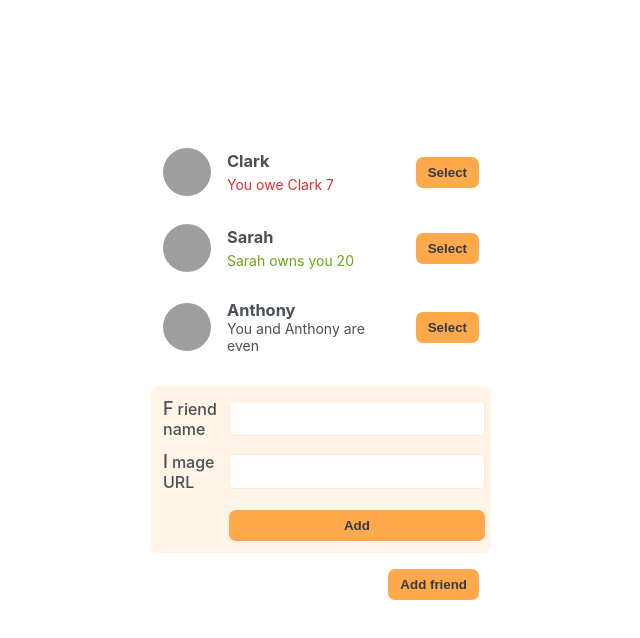
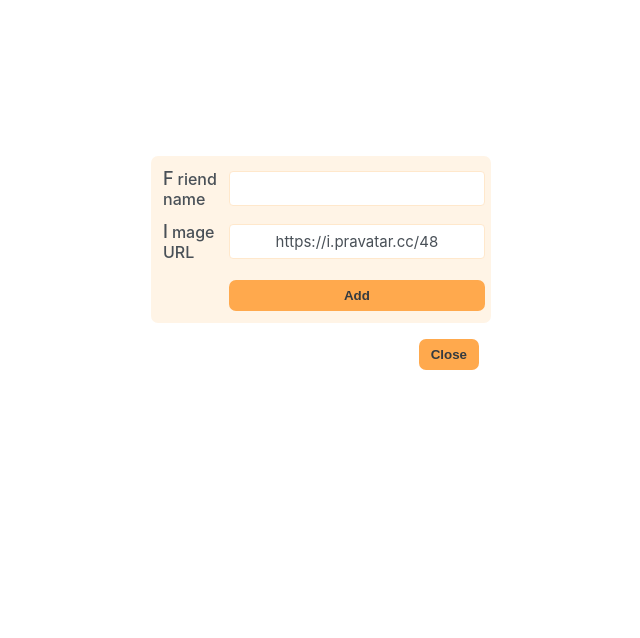
Before and after one commit to clu1197/react_projects, a React (Create React App) app in the folder eat_n_split/eat-n-split/: page / in a window 1280 px wide. Both pictures are taken after a click on the button "Add friend". Shown: the top 638 px of the page, without its empty margins (79-719 px from the left). Built offline with nearby package versions, Linux system fonts and the light colour scheme; grey boxes are pictures that could not be loaded.

Commit message:
Feat: add friends.

```diff
--- a/eat_n_split/eat-n-split/src/App.js
+++ b/eat_n_split/eat-n-split/src/App.js
@@ -1,3 +1,4 @@
+import { useState } from "react";
 import "./index.css";
 
 const initialFriends = [
@@ -22,19 +23,34 @@
 ];
 
 export default function App() {
+  const [friends, setFriends] = useState([]);
+  const [showAddFriend, setShowAddFriend] = useState(false);
+
+  function handleShowAddFriend() {
+    setShowAddFriend((show) => !show);
+  }
+
+  function handleAddFriend(friend) {
+    setFriends((friends) => [...friends, friend]);
+    setShowAddFriend(false);
+  }
+
   return (
     <div className="app">
       <div className="sidebar">
-        <FriendsList />
-        <FormAddFriend />
-        <Button>Add friend</Button>
+        <FriendsList friends={friends} />
+        {showAddFriend && <FormAddFriend onAddFriend={handleAddFriend} />}
+        <Button onClick={handleShowAddFriend}>
+          {showAddFriend ? "Close" : "Add friend"}
+        </Button>
       </div>
+      {/* <FormSplitBill /> */}
     </div>
   );
 }
 
-function FriendsList() {
-  const friends = initialFriends;
+function FriendsList({ friends }) {
+  // const friends = initialFriends;
   return (
     <div>
       <ul>
@@ -68,18 +84,90 @@
   );
 }
 
-function Button({ children }) {
-  return <button className="button">{children}</button>;
+function Button({ children, onClick }) {
+  return (
+    <button className="button" onClick={onClick}>
+      {children}
+    </button>
+  );
 }
 
-function FormAddFriend() {
+function FormAddFriend({ onAddFriend }) {
+  const [name, setName] = useState("");
+  const [image, setImage] = useState("https://i.pravatar.cc/48");
+
+  function handleSubmit(e) {
+    e.preventDefault();
+    if (!name || !image) return;
+    const _id = crypto.randomUUID();
+    const newFriend = {
+      name,
+      image: `${image}?=${_id}`,
+      balance: 0,
+      id: _id,
+    };
+
+    console.log(newFriend);
+    onAddFriend(newFriend);
+    setName("");
+    setImage("https://i.pravatar.cc/48");
+  }
+
   return (
-    <form className="form-add-friend">
-      <label>Friend name</label>
-      <input type="text" />
-      <label>Image URL</label>
-      <input type="text" />
+    <form className="form-add-friend" onSubmit={handleSubmit}>
+      <label> Friend name</label>
+      <input
+        type="text"
+        value={name}
+        onChange={(e) => setName(e.target.value)}
+      />
+      <label> Image URL</label>
+      <input
+        type="text"
+        value={image}
+        onChange={(e) => setImage(e.target.value)}
+      />
       <Button>Add</Button>
     </form>
   );
 }
+
+// function FormSplitBill() {
+//   //{ selectedFriend, onSplitBill }) {
+//   // const [bill, setBill] = useState("");
+//   // const [paidByUser, setPaidByUser] = useState("");
+//   // const paidByFriend = bill ? bill - paidByUser : "";
+//   // const [whoIsPaying, setWhoIsPaying] = useState("user");
+
+//   // function handleSubmit(e) {
+//   //   e.preventDefault();
+
+//   //   if (!bill || !paidByUser) return;
+//   //   onSplitBill(whoIsPaying === "user" ? paidByFriend : -paidByUser);
+//   // }
+
+//   return (
+//     <form className="form-split-bill" onSubmit={handleSubmit}>
+//       <h2>Split a bill with </h2>
+
+//       <label>💰 Bill value</label>
+//       <input type="text" value={bill} />
+
+//       <label>🧍‍♀️ Your expense</label>
+//       <input type="text" />
+
+//       <label>👫 {selectedFriend.name}'s expense</label>
+//       <input type="text" disabled />
+
+//       <label>🤑 Who is paying the bill</label>
+//       <select
+
+//       >
+//         <option value="user">You</option>
+//         <option value="friend"></option>
+//       </select>
+
+//       <Button>Split bill</Button>
+//     </form>
+//   );
+// }
```
